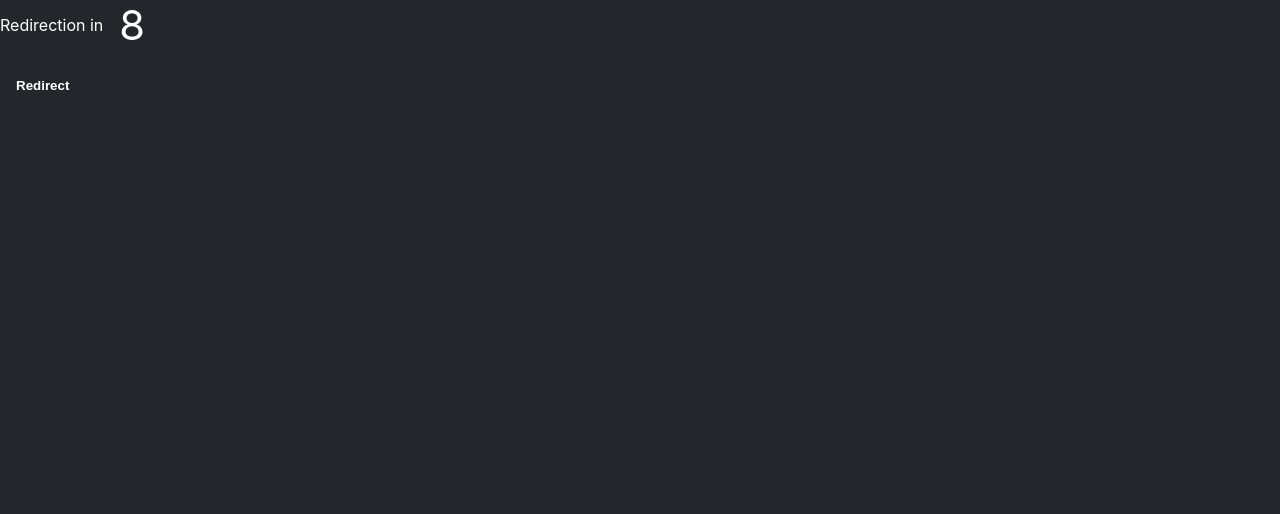
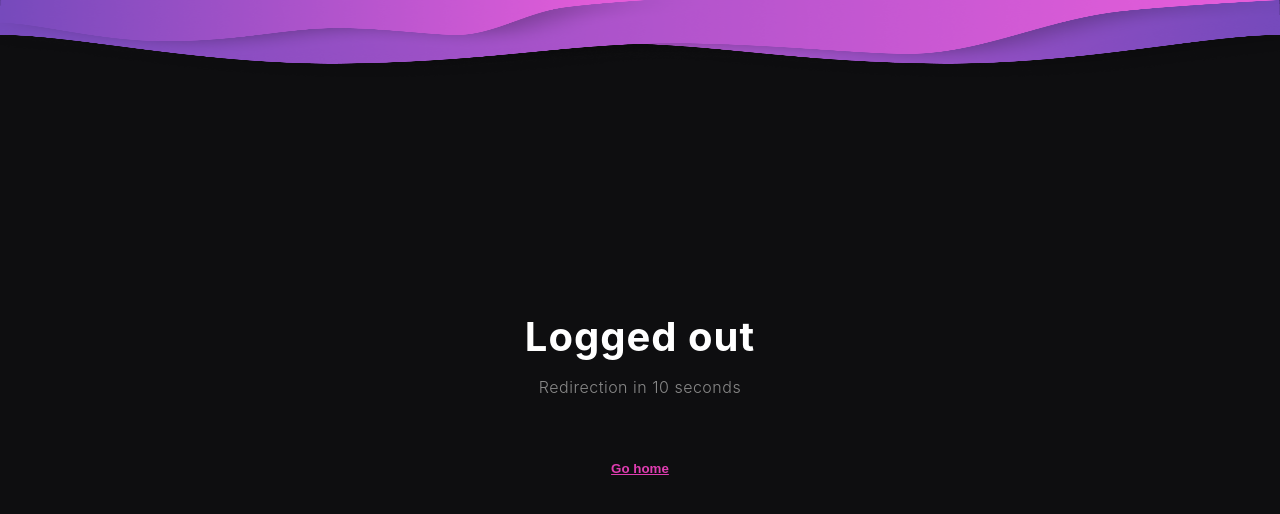
Before and after one commit to estebanorlandi4/zenity, a Next.js app in the folder app/: page /auth/logout in a window 1280 px wide. Shown: the top 514 px of the page. Built offline with nearby package versions, Linux system fonts and the light colour scheme; no server answers.

Commit message:
feat: logout page styles

```diff
--- a/app/components/Logout/index.ts
+++ b/app/components/Logout/index.ts
@@ -1,22 +1,55 @@
 import styled from 'styled-components';
+import { pink } from 'utils/styled';
 
 export const Container = styled.div`
   font-size: calc(1rem + 2vw);
+  width: 100%;
+  height: 100vh;
+  place-items: center;
+  background-color: #0e0e10;
+
+  .message {
+    margin: 25vh 0;
+  }
+
+  .decoration-container {
+    position: relative;
+    width: 100%;
+    height: 5rem;
+
+    .decoration {
+      width: 100%;
+      height: 100%;
+    }
+  }
 
   .text {
     display: flex;
+    flex-flow: column;
+    align-items: center;
+    justify-content: center;
+
     gap: 1rem;
     align-items: center;
+    padding: 2rem 0 2rem 0;
 
+    h2 {
+      font-size: 2.5rem;
+      letter-spacing: 1px;
+    }
     p {
       font-size: 1rem;
-    }
-    .countdown {
+      font-weight: 300;
+      letter-spacing: 0.5px;
+      color: #888;
     }
   }
 
-  .redirect {
-    padding: 0.75rem 1rem;
-    font-weight: 700;
+  .instant {
+    font-weight: bold;
+    margin: 2rem 0 0 0;
+    color: ${pink()};
+    text-decoration: underline;
+    padding: 1rem;
   }
 `;
--- a/app/pages/auth/login/index.tsx
+++ b/app/pages/auth/login/index.tsx
@@ -12,7 +12,7 @@ interface Icons {
   [icon: string]: { color: string; icon: JSX.Element };
 }
 const icons: Icons = {
-  github: { color: '#fff', icon: <DiGithub size={28} /> },
+  github: { color: '#fff', icon: <DiGithub className="icon" size={28} /> },
 };
 
 interface Props {
@@ -34,7 +34,7 @@ function LogIn({ providers }: Props) {
 
           <div className="providers">
             {Object.values(providers).map(({ name, id }) => (
-              <Button key={id} onClick={() => signIn(id)} bg={icons[id].color}>
+              <Button key={id} onClick={() => signIn(id)}>
                 {icons[id].icon} Login with {name}
               </Button>
             ))}
--- a/app/pages/auth/logout/index.tsx
+++ b/app/pages/auth/logout/index.tsx
@@ -1,5 +1,6 @@
 import { Container } from 'components/Logout';
 import { signOut, useSession } from 'next-auth/react';
+import Image from 'next/image';
 import Router from 'next/router';
 import { useEffect, useState } from 'react';
 
@@ -17,19 +18,30 @@ function LogOut() {
   }, [session]);
 
   useEffect(() => {
-    if (time === 0) setTime(SECONDS);
-    const interval = setInterval(() => setTime(time - 1), 1000);
+    const interval = setInterval(() => time && setTime(time - 1), 1000);
     return () => clearInterval(interval);
   }, [time]);
 
   return (
     <Container>
-      <div className="text">
-        <p>Redirection in</p> <span className="countdown">{time}</span>
+      <div className="decoration-container">
+        <Image
+          layout="fill"
+          className="decoration"
+          src="/static/decoration2.png"
+          alt=""
+        />
       </div>
-      <button className="redirect" onClick={toHome}>
-        Redirect
-      </button>
+
+      <div className="message">
+        <div className="text">
+          <h2>Logged out</h2>
+          <p>Redirection in {time} seconds</p>
+          <button onClick={toHome} className="instant">
+            Go home
+          </button>
+        </div>
+      </div>
     </Container>
   );
 }
--- a/app/utils/styled.ts
+++ b/app/utils/styled.ts
@@ -1,4 +1,10 @@
 import { createGlobalStyle } from 'styled-components';
+
+type Opacity = TemplateStringsArray | string;
+
+export const purple = (opacity?: Opacity) => `#764abc${opacity || ''}`;
+export const pink = (opacity?: Opacity) => `#e03db2${opacity || ''}`;
+export const cyan = (opacity?: Opacity) => `#24d3d3${opacity || ''}`;
 
 export const GlobalStyles = createGlobalStyle`
   :root {
```
Also changed, not shown: app/components/Login/index.ts (+16 -8 lines), app/public/static/decoration2.png (added).
